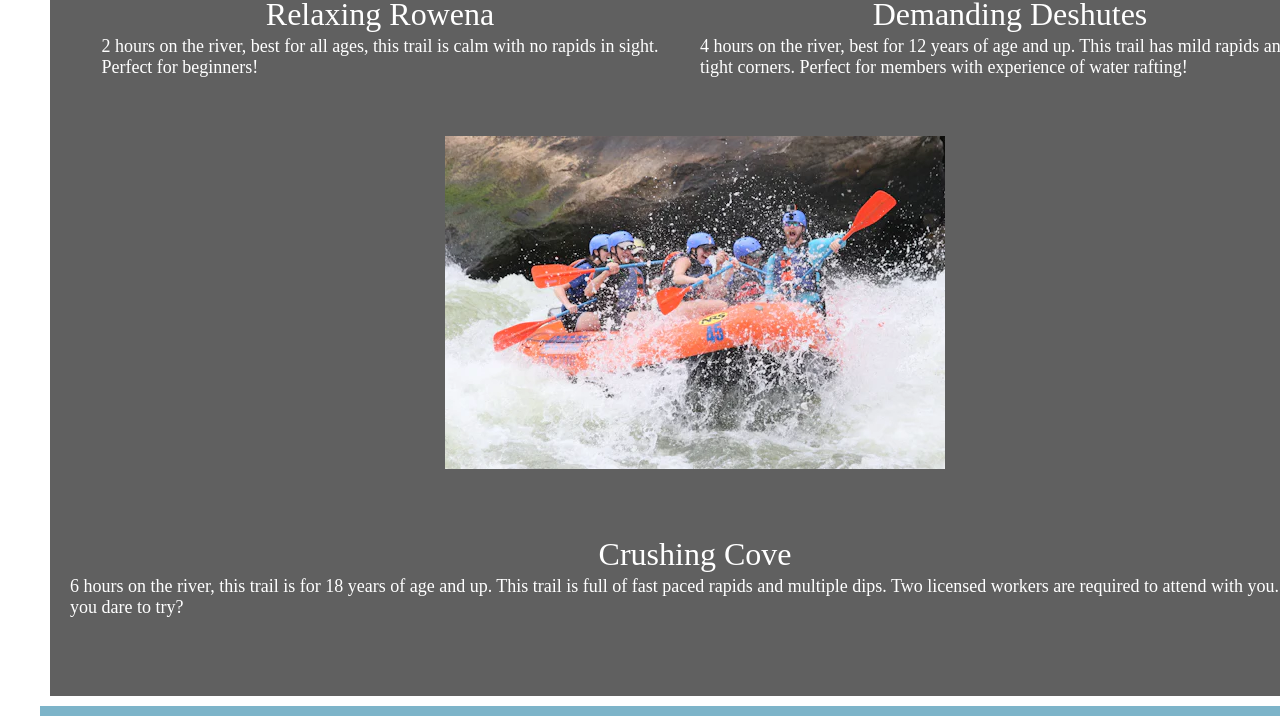
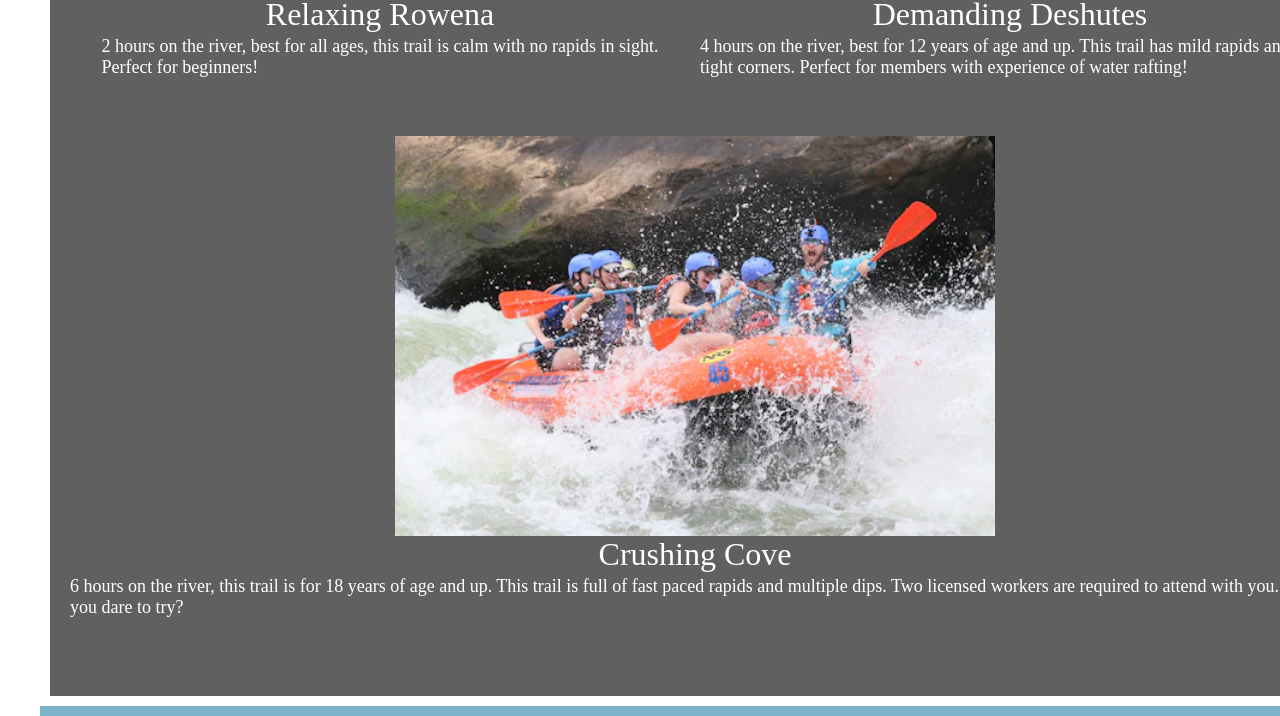
Before and after one commit to KyleenH/wdd130, a plain HTML site: page wwr/trips.html in a window 1280 px wide. Shown: the part 1116-1832 px from the top of the page. Drawn offline with Linux system fonts and the light colour scheme.

Commit message:
trip changes

```diff
--- a/wwr/trips.html
+++ b/wwr/trips.html
@@ -70,7 +70,7 @@
                 <img src="images/medium.webp" width = 600 alt="A photo of one of our medium level trails">
             </div>
             <div class="images3_trip">
-                <img src="images/intense.webp" width xs= 600 alt="A photo of one of our more intense trails">
+                <img src="images/intense.webp" width = 600 alt="A photo of one of our more intense trails">
             </div>
             <div class="text1_trip">
                 <p>2 hours on the river, best for all ages, this trail is calm with no rapids in sight.</p>
@@ -91,6 +91,7 @@
             <div class="text6_trip">
                 <p>Crushing Cove</p>
             </div>
+        </div>
     </main>
     <footer>
         <p>©️2024 🛶 Rafting Momentum 🛶 Kyleen Hunter</p><br>
@@ -104,7 +105,6 @@
         <a href="https://snapchat.com">
             <img src="images/snapchatlogo.webp" alt="Snapchat logo">
         </a>
-        </a>
         <a href="https://app.moqups.com/qOUuZuUalIMhYxf19O68XJ1jVBnDoZik/view/page/ad64222d5">Wireframe Outline</a>
     </footer>
 
```
